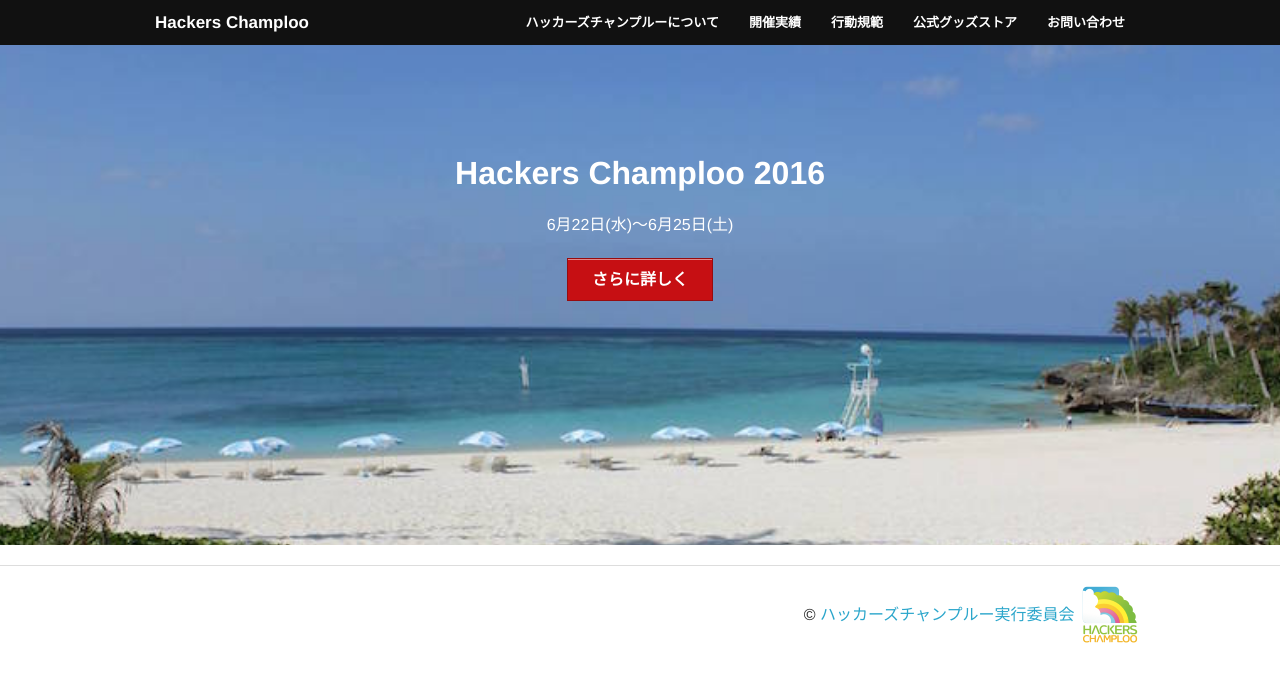
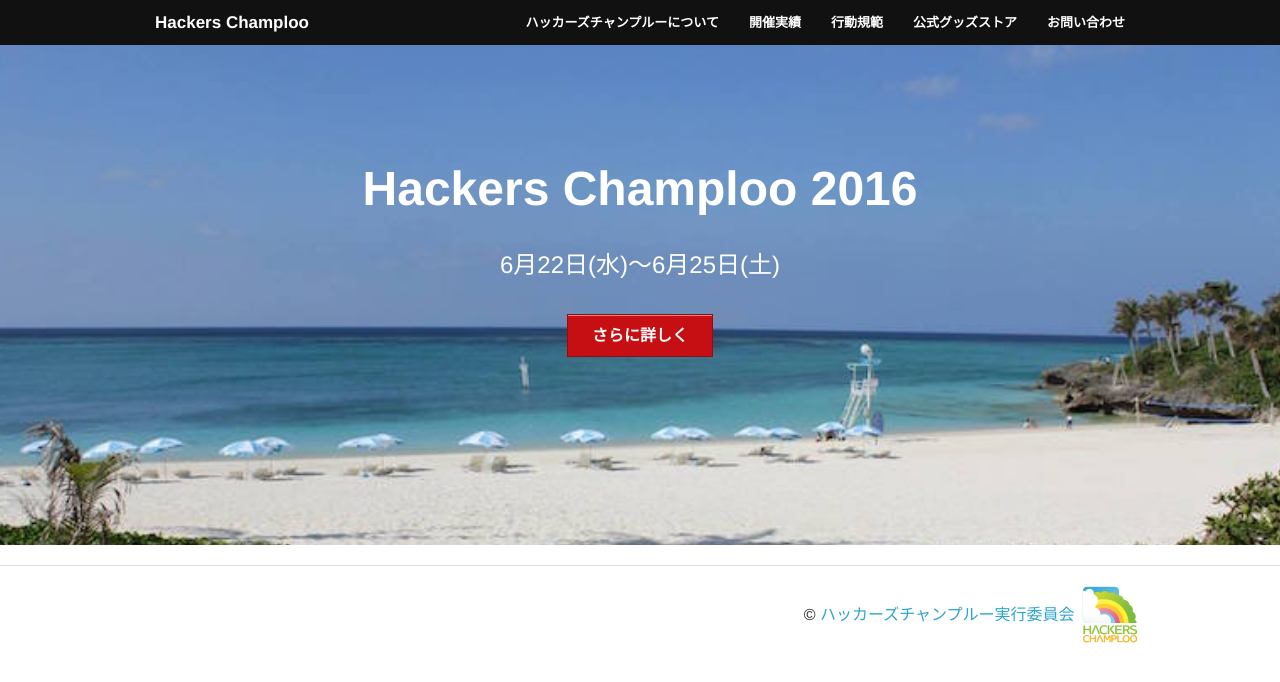
Before and after one commit to hackers-champloo/hackers-champloo.github.io, a Jekyll site: the page built from index.md, in a window 1280 px wide. Shown: the top 682 px of the page. Built offline with Jekyll 4.4.1, drawn with Linux system fonts in a browser that asks for light colours.

Commit message:
フォントサイズ変更

```diff
--- a/css/style.css
+++ b/css/style.css
@@ -25,8 +25,11 @@ h3 {
 }
 #cover h1 {
     padding-top: 100px;
-    font-size: xx-large;
+    font-size: 300%;
     color: #FFFFFF;
+}
+#cover p {
+    font-size: 150%;
 }
 
 /* Page Header */
```
